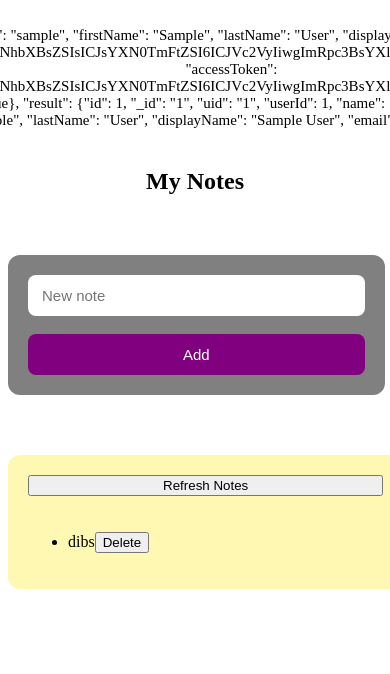
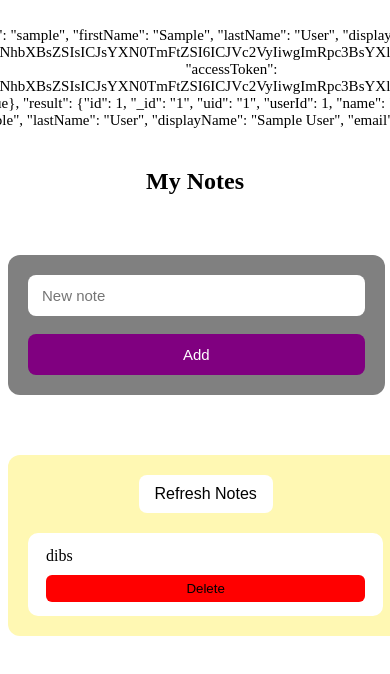
Before and after one commit to Kk0004/NotesList, a React (Vite) app in the folder krasiproject/: page / in a window 390 px wide. Shown: the top 674 px of the page. Built offline with nearby package versions, Linux system fonts and the light colour scheme; data requests are answered from the project's data file; sample sign-in values are in the browser's storage.

Commit message:
Adding the rest of the CSS for the Notes list (buttons, mobile compatibility ) and so on

```diff
--- a/krasiproject/src/styles/forms.css
+++ b/krasiproject/src/styles/forms.css
@@ -129,3 +129,74 @@ form button {
   border-radius: 12px;
   border: 1px solid var(--border);
 }
+
+/* REFRESH BUTTON */
+.notes-wrapper .refresh-btn {
+  padding: 10px 16px;
+  font-size: 16px;
+  border-radius: 8px;
+  border: none;
+  background: white;
+  color: black;
+  cursor: pointer;
+  transition: none;
+  width: fit-content;
+  align-self: center;
+}
+
+.notes-wrapper .refresh-btn:hover {
+  background: var(--accent);
+}
+
+/* NOTES LIST */
+.notes-wrapper ul {
+  list-style: none;
+  padding: 0;
+  margin: 0;
+  display: flex;
+  flex-direction: column;
+  gap: 12px;
+}
+
+/* NOTE ITEM */
+.notes-wrapper li {
+  background: white;
+  border: 1px solid var(--border);
+  border-radius: 10px;
+  padding: 14px 18px;
+  display: flex;
+  justify-content: space-between;
+  align-items: center;
+  box-shadow: var(--shadow);
+  font-size: 16px;
+  color: var(--text-h);
+}
+
+/* DELETE BUTTON */
+.notes-wrapper li button {
+  padding: 6px 12px;
+  border-radius: 6px;
+  border: none;
+  background: red;
+  color: var(--accent);
+  cursor: pointer;
+  transition: none;
+}
+
+.notes-wrapper li button:hover {
+  background: var(--accent-bg);
+  color: var(--accent);
+}
+
+/* MOBILE */
+@media (max-width: 600px) {
+  .notes-wrapper li {
+    flex-direction: column;
+    gap: 10px;
+    align-items: stretch;
+  }
+
+  .notes-wrapper li button {
+    width: 100%;
+  }
+}
```
